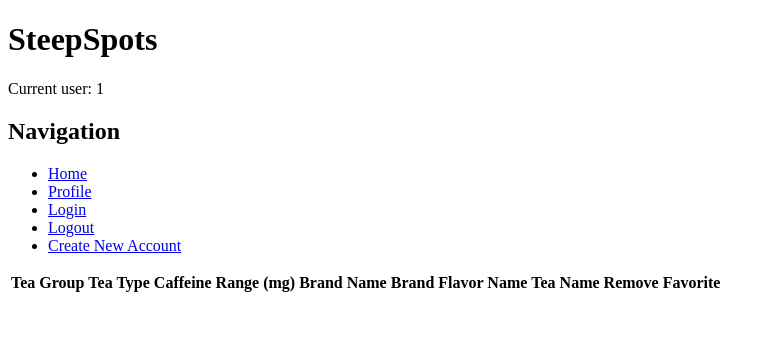
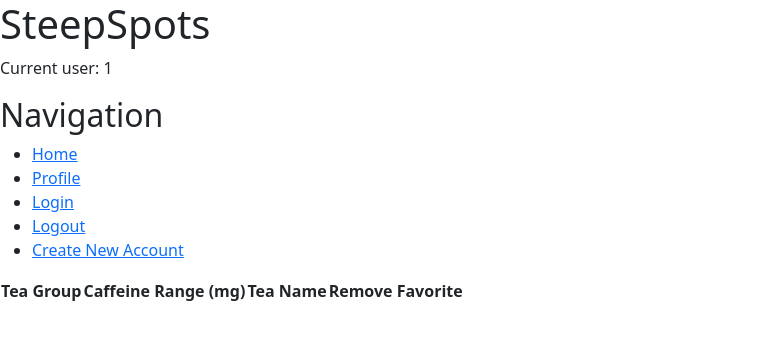
Before and after one commit to elangley12/steepspots, a Flask app: page /user_profile in a window 1280 px wide. Shown: the top 340 px of the page, without its empty margins (0-782 px from the left). Run offline with Flask 2, Linux system fonts and the light colour scheme; the visitor is signed in with stand-in values (Sample User, id 1); data comes from the database, SQL or seed files in the repository; lists and menus that the app fills with data are empty.

Commit message:
removing results from homepage and userprofile HTML to match updated model

```diff
--- a/server.py
+++ b/server.py
@@ -20,6 +20,7 @@ def homepage():
 
     # to display all results before user selection: query model for all teas, pass to jinja
     all_teas = crud.show_all_teas()
+    print(f"THIS IS all_teas:        {all_teas}")
 
     return render_template('homepage.html', all_flavors=flavor_profiles, all_teas=all_teas)
     # The all_flavors variable is what will get referenced by Jinja when
--- a/static/tea-results.js
+++ b/static/tea-results.js
@@ -26,10 +26,7 @@ function showTeaResults(evt) {
         const result_headers =
           `<tr align='left'>
             <th>Tea Group</th>
-            <th>Tea Type</th>
             <th>Caffeine Range (mg)</th>
-            <th>Brand Name</th>
-            <th>Brand Flavor Name</th>
             <th>Tea Name</th>
             <th>Add to Favorites</th>
           </tr>`
@@ -39,10 +36,7 @@ function showTeaResults(evt) {
           results_list += `<tr>`;
           const result =
             `<td>${tea_item['tea_group']}</td>
-            <td>${tea_item['tea_class']}</td>
             <td>${tea_item['caff_range_mg']}</td>
-            <td>${tea_item['tea_brand']}</td>
-            <td>${tea_item['brand_flavor']}</td>
             <td>${tea_item['tea_name']}</td>`;
           results_list += result;
           // make a variable that will store an html button or link
--- a/templates/base.html
+++ b/templates/base.html
@@ -2,13 +2,15 @@
 <html>
   <head>
     <meta charset="utf-8">
-    <meta name="viewport" content="width=device-width">
+    <meta name="viewport" content="width=device-width, initial-scale=1">
+    <link href="https://cdn.jsdelivr.net/npm/bootstrap@5.2.3/dist/css/bootstrap.min.css" rel="stylesheet" integrity="sha384-rbsA2VBKQhggwzxH7pPCaAqO46MgnOM80zW1RWuH61DGLwZJEdK2Kadq2F9CUG65" crossorigin="anonymous">
     <title>
       {% block title %} PLACEHOLDER {% endblock %}
     </title>
     {% block head %}{% endblock %}
   </head>
   <body>
+    <script src="https://cdn.jsdelivr.net/npm/bootstrap@5.2.3/dist/js/bootstrap.bundle.min.js" integrity="sha384-kenU1KFdBIe4zVF0s0G1M5b4hcpxyD9F7jL+jjXkk+Q2h455rYXK/7HAuoJl+0I4" crossorigin="anonymous"></script>
     <h1>SteepSpots</h1>
 
     <p>
--- a/templates/homepage.html
+++ b/templates/homepage.html
@@ -29,10 +29,7 @@
         <thead>
         <tr align="left">
           <th class="header">Tea Group</th>
-          <!-- <th class="header">Tea Type</th> -->
           <th class="header">Caffeine Range (mg)</th>
-          <!-- <th class="header">Brand Name</th> -->
-          <!-- <th class="header">Brand Flavor Name</th> -->
           <th class="header">Tea Name</th>
           <th class="header">Add to Favorites</th>
         </tr>
@@ -41,10 +38,7 @@
         {% for tea in all_teas %}
           <tr>
             <td>{{ tea.tea_group }}</td>
-            <!-- <td>{{ tea.tea_class }}</td> -->
             <td>{{ tea.caff_range_mg }}</td>
-            <!-- <td>{{ tea.tea_brand }}</td> -->
-            <!-- <td>{{ tea.brand_flavor }}</td> -->
             <td>{{ tea.tea_name }}</td>
             <td><a href="/tea-profile/{{ tea.tea_id }}">Spot Tea</a></td>
           </tr>
--- a/templates/userprofile.html
+++ b/templates/userprofile.html
@@ -8,10 +8,7 @@
     <table id="user-tea-results">
       <tr align="left">
         <th>Tea Group</th>
-        <th>Tea Type</th>
         <th>Caffeine Range (mg)</th>
-        <th>Brand Name</th>
-        <th>Brand Flavor Name</th>
         <th>Tea Name</th>
         <th>Remove Favorite</th>
       </tr>
@@ -19,10 +16,7 @@
       <!-- <Favorite>.tea.<column> -->
       <tr>
         <td>{{ favorite.tea.tea_group }}</td>
-        <td>{{ favorite.tea.tea_class }}</td>
         <td>{{ favorite.tea.caff_range_mg }}</td>
-        <td>{{ favorite.tea.tea_brand }}</td>
-        <td>{{ favorite.tea.brand_flavor }}</td>
         <td>{{ favorite.tea.tea_name }}</td>
         <td><a href="/tea-removal/{{ favorite.tea.tea_id }}">Unspot Tea</a></td>
       </tr>
```
Also changed, not shown: seed_database.py (+4 -6 lines).
